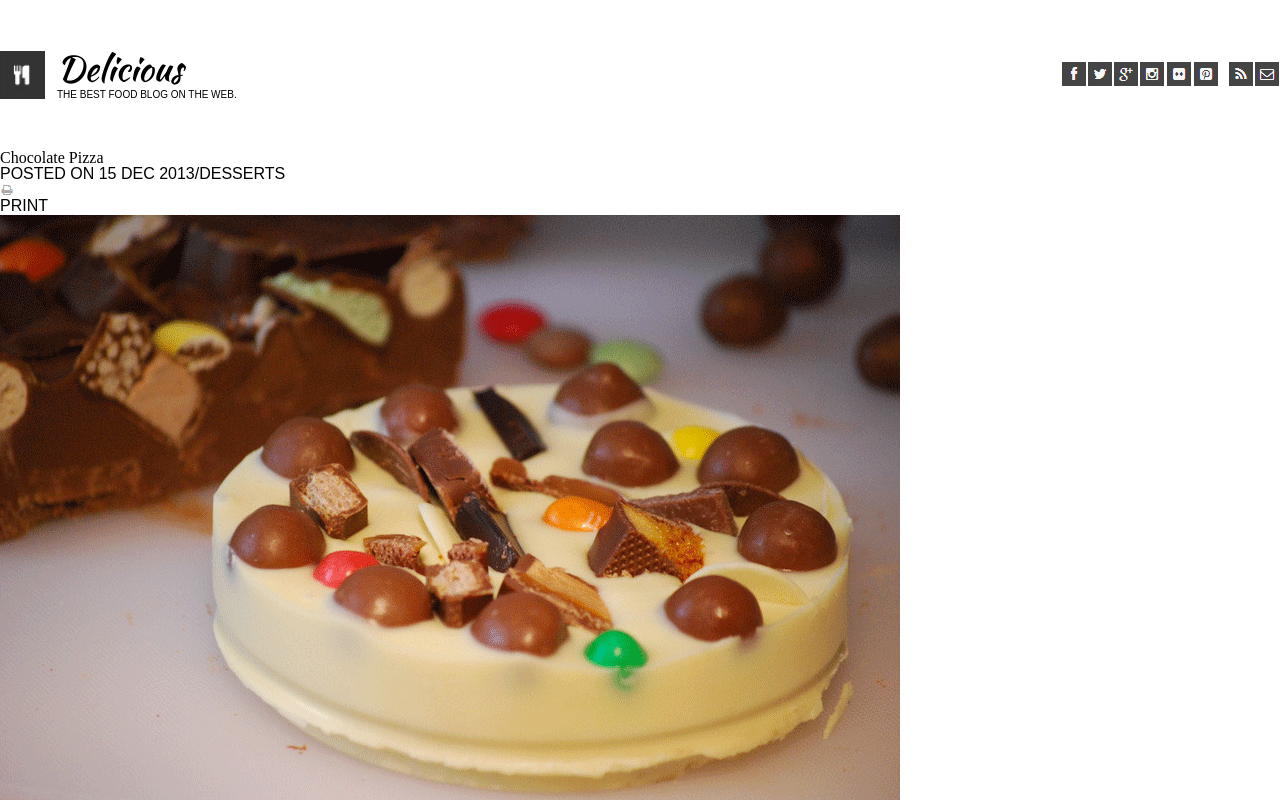
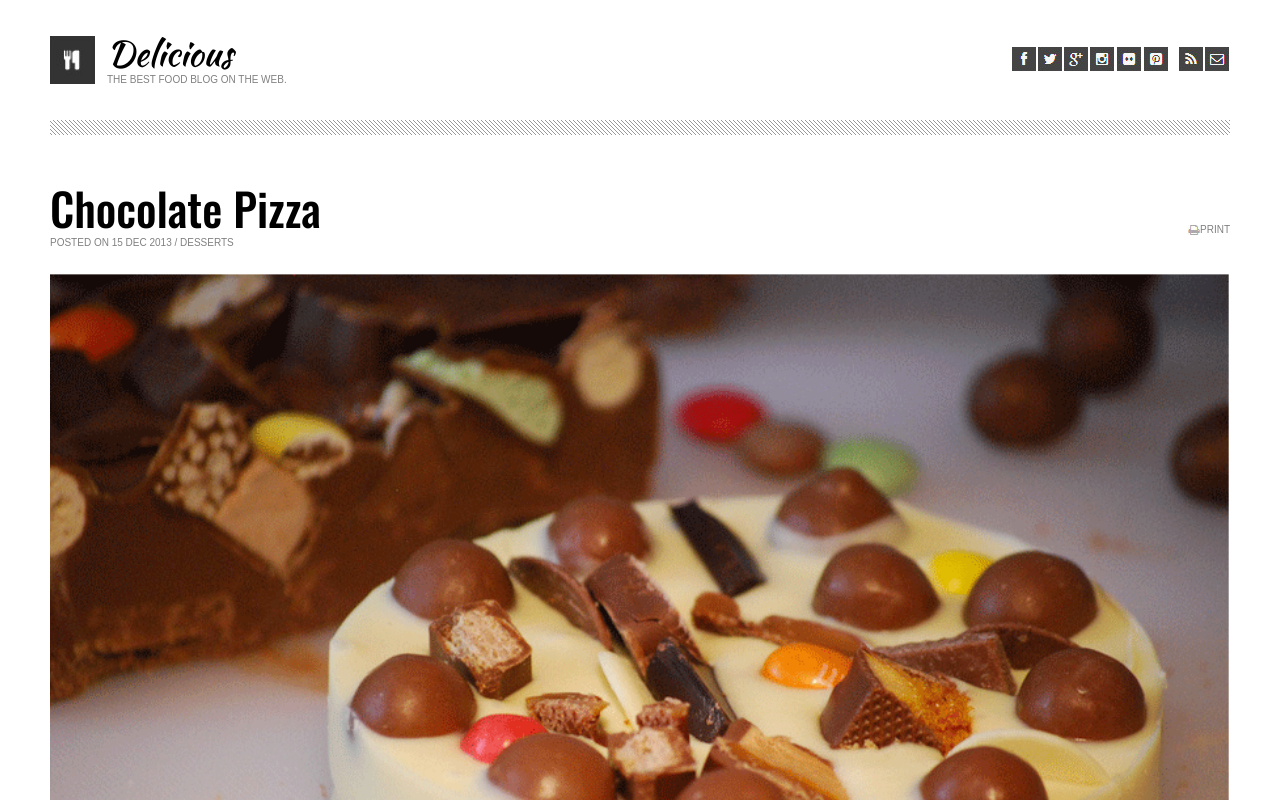
Before and after one commit to mgalush/chocolate-pizza, a plain HTML site: page index.html in a window 1280 px wide. Shown: the top 800 px of the page. Drawn offline with nearby package versions, Linux system fonts and the light colour scheme.

Commit message:
finished main header

```diff
--- a/index.html
+++ b/index.html
@@ -7,6 +7,9 @@
   <link rel="stylesheet" href="reset.css">
   <link rel="stylesheet" href="style.css">
   <link href="https://fonts.googleapis.com/css2?family=Kaushan+Script&display=swap" rel="stylesheet">
+  <link href="https://fonts.googleapis.com/css2?family=Kaushan+Script&family=Oswald:wght@500&display=swap" rel="stylesheet">
+
+
 </head>
 <body>
   <nav>
@@ -28,13 +31,15 @@
       <li><img src="assets/rss-icon.png" alt=""></li>
       <li><img src="assets/mail-icon.png" alt=""></li>
     </ul>
-    <!-- fancy border -->
   </nav>
+  <section class='borderthing'></section>
   <main>
     <header>
-      <h1>Chocolate Pizza</h1>
-      <section>
-        <p class='sansSerif'>POSTED ON 15 DEC 2013/DESSERTS</p>
+      <section class='main-head'>
+        <h1 class='pizzahead'>Chocolate Pizza</h1>
+        <p class='sansSerif'>POSTED ON 15 DEC 2013 / DESSERTS</p>
+      </section>
+      <section class='print'>
         <img src="/assets/print-icon.png" alt="">
         <p class='sansSerif'>PRINT</p>
       </section>
--- a/style.css
+++ b/style.css
@@ -1,7 +1,11 @@
+html {
+  margin: 0px 50px;
+}
+
 nav {
   display: flex;
   flex-direction: row;
-  height: 150px;
+  height: 120px;
   justify-content: space-between;
 
 }
@@ -37,10 +41,50 @@ nav > section {
   font-size: 35px;
 }
 .nameSection > p {
-  font-size: 10px;
   margin-top: 4px;
 }
 
 .sansSerif {
   font-family: Arial;
+  color: gray;
+  font-size: 10px;
 }
+
+.borderthing {
+  height: 15px;
+  background-image: url('assets/hr-img.png');
+  background-repeat: repeat;
+  width: 100%;
+}
+
+header {
+  display:flex;
+  flex-direction: row;
+  justify-content: space-between;
+}
+
+.main-head {
+  display: flex;
+  flex-direction: column;
+  margin-top: 50px;
+}
+
+.print {
+  display:flex;
+  flex-direction: row;
+  margin-top: 90px
+}
+
+.print > img {
+  height: 10px;
+}
+
+.pizzahead {
+  font-size: 45px;
+  font-family: 'Oswald', sans-serif;
+  margin-bottom: 8px;
+}
+main > img {
+  margin-top: 25px;
+  width:100%;
+}
```
